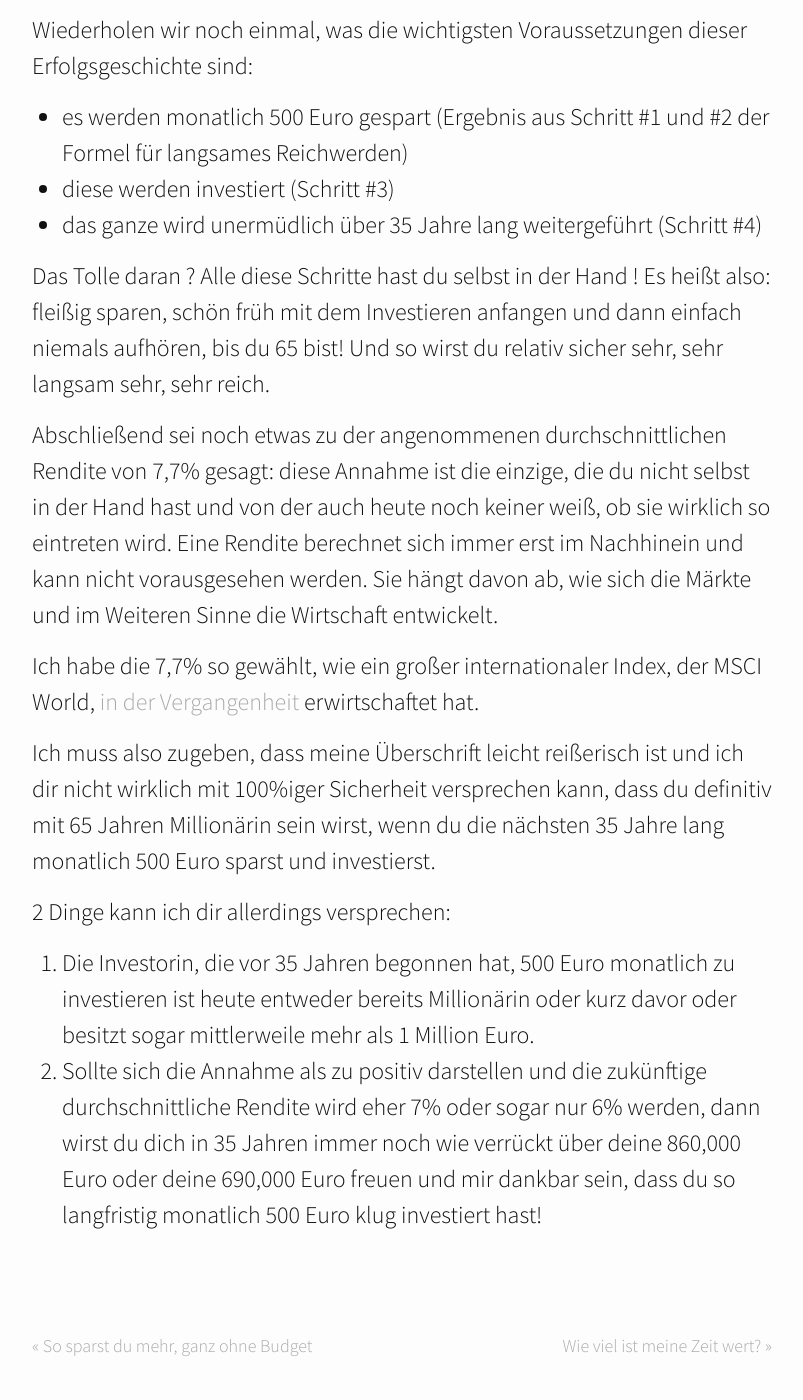
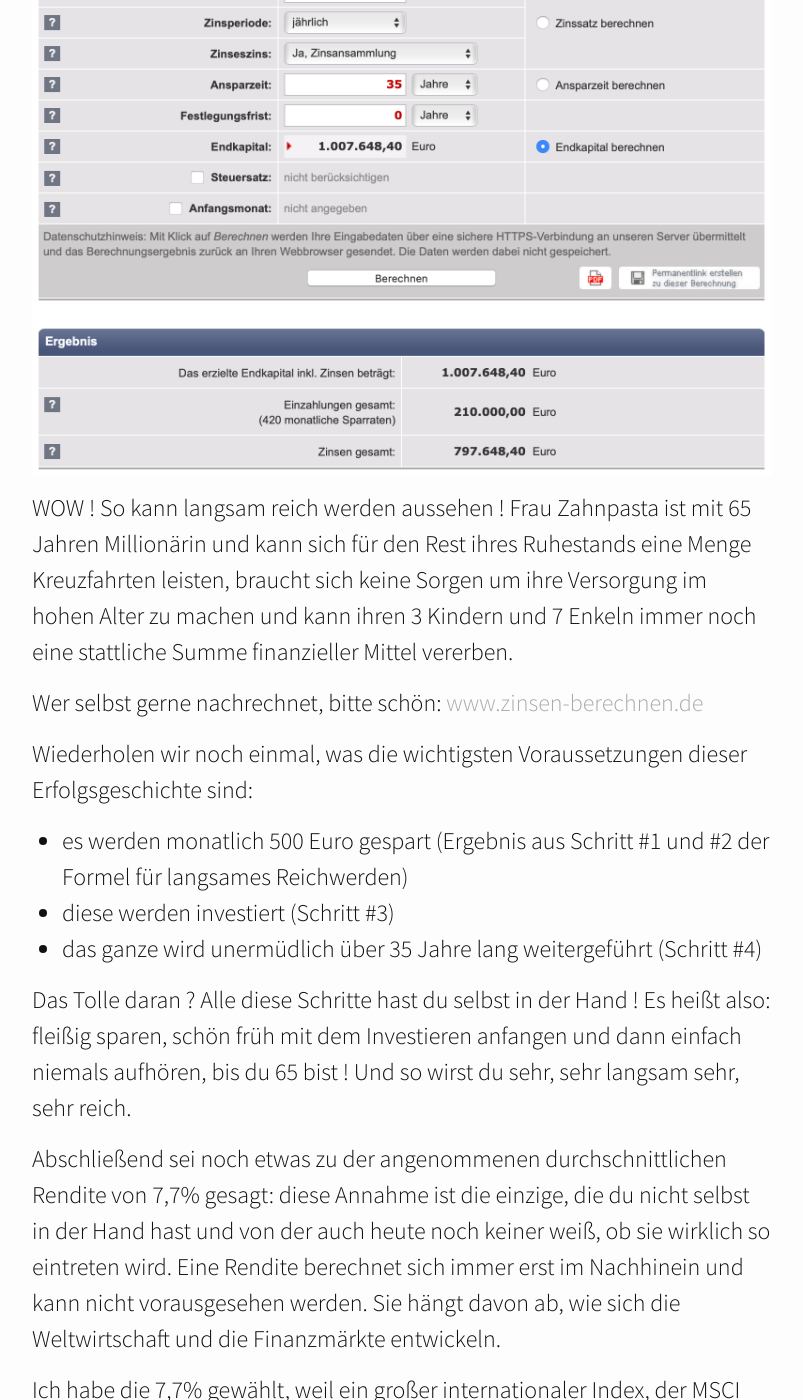
Before and after one commit to rikezahnpasta/rikezahnpasta.github.io, a Jekyll site: the page built from _posts/2019-01-27-Wie man langsam reich wird.md, in a window 1280 px wide and 1400 px high, scrolled down 2576 px. Shown: the whole window, without its empty margins (238-1041 px from the left). Built offline with Jekyll 4.4.1, drawn with Linux system fonts in a browser that asks for light colours; nearby versions of some CDN libraries; some of the changed text lies outside the part shown.

Commit message:
Update Article 2

```diff
--- a/_posts/2019-01-27-Wie man langsam reich wird.md
+++ b/_posts/2019-01-27-Wie man langsam reich wird.md
@@ -17,7 +17,7 @@ Langsam reich werden ist eigentlich ziemlich simple. Die Formel lautet so:
 1) verdiene mehr
 2) gib weniger aus
 3) investiere den Unterschied klug und
-4) trink Tee und übe dich in Geduld
+4) warte ab und trinke Tee
 
 #### 1. Mehr verdienen
 
@@ -25,7 +25,7 @@ Zuerst muss mehr Geld her: verkaufe deinen Krempel, verhandle dein Gehalt neu, j
 
 #### 2. Weniger ausgeben
 
-Anschließend solltest du deine Ausgaben kritisch hinterfragen und herausstreichen, was dich nicht glücklich macht. Das Ziel ist es, für Schritt 3. eine möglichst große Lücke zwischen deinem Einkommen und deine Ausgaben zu schaffen. Je mehr du sparst, umso mehr kannst du anschließend investieren.
+Anschließend solltest du deine Ausgaben kritisch hinterfragen und herausstreichen, was dich nicht glücklich macht. Das Ziel ist es, für Schritt #3. eine möglichst große Lücke zwischen deinem Einkommen und deinen Ausgaben zu schaffen. Je mehr du sparst, umso mehr kannst du anschließend investieren.
 
 #### 3. Klug investieren
 
@@ -33,14 +33,14 @@ Zum Thema Investieren gibt es genug Bücher, um mehrere Bibliotheken damit zu f
 
 Aus meiner Sicht hat eine _kluge_ Investition mindestens die folgenden Eigenschaften:
 * die Kosten sind so gering wie möglich
-* die Investitionen sind möglichst stark diversifiziert
+* die Summe der Investitionen (das Portfolio) ist möglichst stark diversifiziert
 * der Anlagehorizont ist langfristig (>10 Jahre)
 * es wird eine buy and hold (Kaufen und Halten) Strategie verfolgt
 * der Investor übernimmt Eigenverantwortung für sein Portfolio und versteht die Anlageklassen, in die er investiert
 
 #### 4. abwarten und Tee trinken
 
-Wer die Schritte 1.-3. erfolgreich absolviert hat, kann diese beliebig häufig wiederholen. Anschließend sollte sie oder er sich mit einem Tässchen Tee zurücklehnen und dem Zinseszinseffekt beim Wirken zuschauen. In 30 Jahren kann sich die Investorin auf eine sehr erstaunliche Summe Wohlstand freuen.
+Wer die Schritte #1.-#3. erfolgreich absolviert hat, kann diese beliebig häufig wiederholen. Anschließend sollte sie oder er sich mit einem Tässchen Tee zurücklehnen und dem Zinseszinseffekt beim Wirken zuschauen. In 30 Jahren kann sich die Investorin auf eine sehr erstaunliche Summe Wohlstand freuen.
 
 ### Ein Beispiel: so wirst du bis 65 Jahren Millionär/in
 
@@ -50,12 +50,11 @@ Frau Zahnpasta ist 30 Jahre jung. Sie spart im Monat 500 Euro und legt diese bis
 
 Und so kann das Ergebnis aussehen:
 
+[![Beispielrechnung Zinseszinseffekt](/img/Zinseszinsen-nach-35-Jahren.png)](https://www.zinsen-berechnen.de/sparrechner.php)
 
-Frau Zahnpasta ist mit 65 Jahren Millionärin und kann sich für den Rest ihres Ruhestand eine Menge Kreuzfahrten leisten, braucht sich keine Sorgen um ihre Versorgung im höheren Alter machen und kann ihren 3 Kindern und 7 Enkeln immer noch eine stattliche Summe finanzieller Mittel vererben.
+WOW ! So kann langsam reich werden aussehen ! Frau Zahnpasta ist mit 65 Jahren Millionärin und kann sich für den Rest ihres Ruhestands eine Menge Kreuzfahrten leisten, braucht sich keine Sorgen um ihre Versorgung im hohen Alter zu machen und kann ihren 3 Kindern und 7 Enkeln immer noch eine stattliche Summe finanzieller Mittel vererben.
 
-Wer selbst gerne nachrechnet, bitte schön: https://www.zinsen-berechnen.de/sparrechner.php
-
-So kann langsam reich werden aussehen!
+Wer selbst gerne nachrechnet, bitte schön: [www.zinsen-berechnen.de](https://www.zinsen-berechnen.de/sparrechner.php)
 
 Wiederholen wir noch einmal, was die wichtigsten Voraussetzungen dieser Erfolgsgeschichte sind:
 
@@ -63,15 +62,16 @@ Wiederholen wir noch einmal, was die wichtigsten Voraussetzungen dieser Erfolgsg
 * diese werden investiert (Schritt #3)
 * das ganze wird unermüdlich über 35 Jahre lang weitergeführt (Schritt #4)
 
-Das Tolle daran ? Alle diese Schritte hast du selbst in der Hand ! Es heißt also: fleißig sparen, schön früh mit dem Investieren anfangen und dann einfach niemals aufhören, bis du 65 bist! Und so wirst du relativ sicher sehr, sehr langsam sehr, sehr reich.
+Das Tolle daran ? Alle diese Schritte hast du selbst in der Hand ! Es heißt also: fleißig sparen, schön früh mit dem Investieren anfangen und dann einfach niemals aufhören, bis du 65 bist ! Und so wirst du sehr, sehr langsam sehr, sehr reich.
 
-Abschließend sei noch etwas zu der angenommenen durchschnittlichen Rendite von 7,7% gesagt: diese Annahme ist die einzige, die du nicht selbst in der Hand hast und von der auch heute noch keiner weiß, ob sie wirklich so eintreten wird. Eine Rendite berechnet sich immer erst im Nachhinein und kann nicht vorausgesehen werden. Sie hängt davon ab, wie sich die Märkte und im Weiteren Sinne die Wirtschaft entwickelt.
+Abschließend sei noch etwas zu der angenommenen durchschnittlichen Rendite von 7,7% gesagt: diese Annahme ist die einzige, die du nicht selbst in der Hand hast und von der auch heute noch keiner weiß, ob sie wirklich so eintreten wird. Eine Rendite berechnet sich immer erst im Nachhinein und kann nicht vorausgesehen werden. Sie hängt davon ab, wie sich die Weltwirtschaft und die Finanzmärkte entwickeln.
 
-Ich habe die 7,7% so gewählt, wie ein großer internationaler Index, der MSCI World, [in der Vergangenheit](https://www.finanztip.de/presse/pm-finanztip-msci-world-rendite/) erwirtschaftet hat.
+Ich habe die 7,7% gewählt, weil ein großer internationaler Index, der MSCI World, diese Rendite [in der Vergangenheit](https://www.finanztip.de/presse/pm-finanztip-msci-world-rendite/) durchschnittlich erzielt hat.
 
+Ich muss also ehrlich zugeben, dass meine Überschrift leicht reißerisch ist. Ich kann dir gar nicht wirklich mit 100%iger Sicherheit versprechen kann, dass du definitiv mit 65 Jahren Millionärin sein wirst, wenn du die nächsten 35 Jahre lang monatlich 500 Euro sparst und investierst.
 
-Ich muss also zugeben, dass meine Überschrift leicht reißerisch ist und ich dir nicht wirklich mit 100%iger Sicherheit versprechen kann, dass du definitiv mit 65 Jahren Millionärin sein wirst, wenn du die nächsten 35 Jahre lang monatlich 500 Euro sparst und investierst.
+Zwei Dinge kann ich dir allerdings versprechen:
+1. Die Investorin, die vor 35 Jahren begonnen hat, 500 Euro monatlich zu investieren, ist heute entweder bereits Millionärin oder kurz davor oder besitzt sogar mittlerweile mehr als 1 Million Euro.
+2. Sollte sich die Annahme als zu positiv darstellen und die zukünftige durchschnittliche Rendite eher 7% oder sogar nur 6% werden, dann wirst du dich in 35 Jahren immer noch wie verrückt über deine 860,000 Euro oder deine 690,000 Euro freuen und mir dankbar sein, dass du langfristig monatlich 500 Euro klug investiert hast!
 
-2 Dinge kann ich dir allerdings versprechen:
-1. Die Investorin, die vor 35 Jahren begonnen hat, 500 Euro monatlich zu investieren ist heute entweder bereits Millionärin oder kurz davor oder besitzt sogar mittlerweile mehr als 1 Million Euro.
-2. Sollte sich die Annahme als zu positiv darstellen und die zukünftige durchschnittliche Rendite wird eher 7% oder sogar nur 6% werden, dann wirst du dich in 35 Jahren immer noch wie verrückt über deine 860,000 Euro oder deine 690,000 Euro freuen und mir dankbar sein, dass du so langfristig monatlich 500 Euro klug investiert hast!
+Du glaubst mir nicht ? Dann beweis mir gerne das Gegenteil. Wir sprechen in 35 Jahren ! Bis dahin :)
```
Also changed, not shown: other parts of _posts/2019-01-27-Wie man langsam reich wird.md (+2 -2 lines), img/Zinseszinsen-nach-35-Jahren.png (added).
